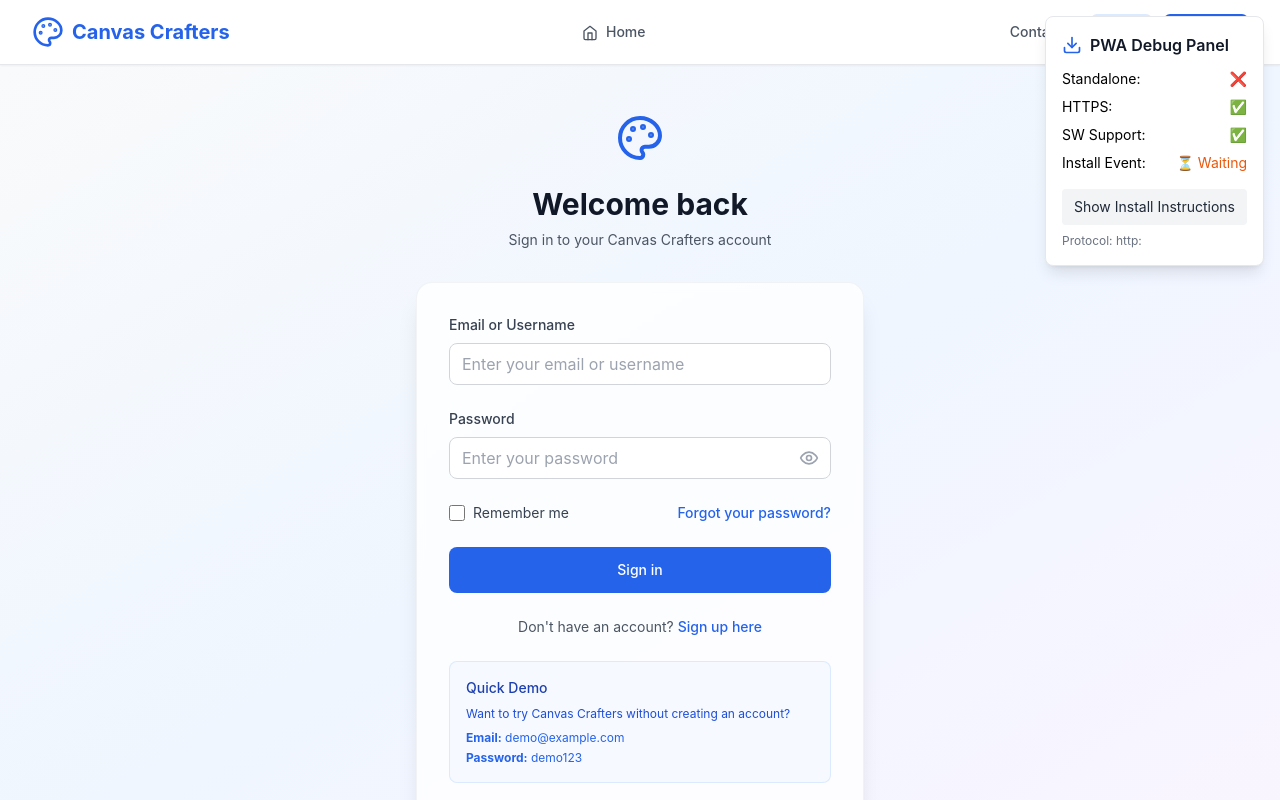
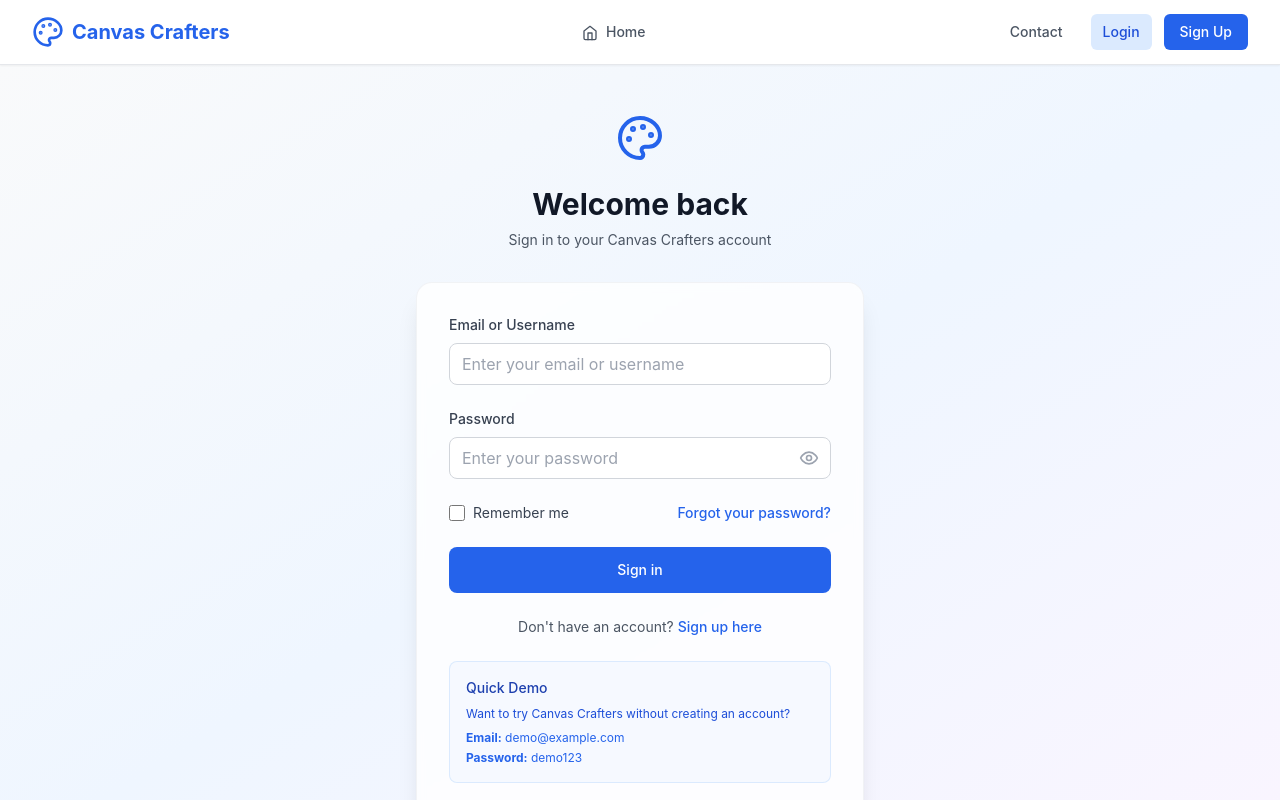
Before and after one commit to Venny-Shiru/canvas-crafters, a React (Vite) app in the folder client/: page /login in a window 1280 px wide. Shown: the top 800 px of the page. Built offline with nearby package versions, Linux system fonts and the light colour scheme.

Commit message:
Remove PWA debug panel, improve install experience with navbar button and cleaner popup

```diff
--- a/client/src/App.tsx
+++ b/client/src/App.tsx
@@ -6,7 +6,6 @@ import Navbar from './components/Navbar';
 import Footer from './components/Footer';
 import ProtectedRoute from './components/ProtectedRoute';
 import PWAInstallPrompt from './components/PWAInstallPrompt';
-import PWADebugPanel from './components/PWADebugPanel';
 
 // Pages
 import Home from './pages/Home';
@@ -166,7 +165,6 @@ function App() {
           </main>
           <Footer />
           <PWAInstallPrompt />
-          <PWADebugPanel />
         </div>
       </Router>
     </AuthProvider>
--- a/client/src/components/Navbar.tsx
+++ b/client/src/components/Navbar.tsx
@@ -1,4 +1,4 @@
-import React, { useState } from 'react';
+import React, { useState, useEffect } from 'react';
 import { Link, useNavigate, useLocation } from 'react-router-dom';
 import { useAuth } from '../contexts/AuthContext';
 import {
@@ -10,14 +10,59 @@ import {
   Home,
   Plus,
   Search,
-  Settings
+  Settings,
+  Download
 } from 'lucide-react';
+
+interface BeforeInstallPromptEvent extends Event {
+  prompt(): Promise<void>;
+  userChoice: Promise<{ outcome: 'accepted' | 'dismissed'; platform: string }>;
+}
 
 const Navbar: React.FC = () => {
   const { state, logout } = useAuth();
   const navigate = useNavigate();
   const location = useLocation();
   const [isMenuOpen, setIsMenuOpen] = useState(false);
+  const [deferredPrompt, setDeferredPrompt] = useState<BeforeInstallPromptEvent | null>(null);
+  const [showInstallButton, setShowInstallButton] = useState(false);
+
+  // PWA install prompt handling
+  useEffect(() => {
+    const handleBeforeInstallPrompt = (e: Event) => {
+      e.preventDefault();
+      setDeferredPrompt(e as BeforeInstallPromptEvent);
+      setShowInstallButton(true);
+    };
+
+    const handleAppInstalled = () => {
+      setDeferredPrompt(null);
+      setShowInstallButton(false);
+    };
+
+    window.addEventListener('beforeinstallprompt', handleBeforeInstallPrompt);
+    window.addEventListener('appinstalled', handleAppInstalled);
+
+    return () => {
+      window.removeEventListener('beforeinstallprompt', handleBeforeInstallPrompt);
+      window.removeEventListener('appinstalled', handleAppInstalled);
+    };
+  }, []);
+
+  const handleInstallClick = async () => {
+    if (!deferredPrompt) return;
+
+    try {
+      await deferredPrompt.prompt();
+      const result = await deferredPrompt.userChoice;
+      if (result.outcome === 'accepted') {
+        setShowInstallButton(false);
+      }
+    } catch (error) {
+      console.error('Install error:', error);
+    }
+    setDeferredPrompt(null);
+  };
 
   const handleLogout = () => {
     logout();
@@ -87,6 +132,19 @@ const Navbar: React.FC = () => {
             <NavLink to="/contact">
               Contact
             </NavLink>
+
+            {/* PWA Install Button */}
+            {showInstallButton && (
+              <button
+                onClick={handleInstallClick}
+                className="flex items-center space-x-2 px-3 py-2 bg-green-600 text-white rounded-md hover:bg-green-700 transition-colors duration-200 text-sm"
+                title="Install Canvas Crafters as an app"
+              >
+                <Download className="w-4 h-4" />
+                <span>Install App</span>
+              </button>
+            )}
+
             {state.isAuthenticated ? (
               <div className="relative group">
                 <button className="flex items-center space-x-2 p-2 rounded-md hover:bg-gray-100 transition-colors duration-200">
--- a/client/src/components/PWADebugPanel.tsx
+++ /dev/null
@@ -1,146 +0,0 @@
-import React, { useState, useEffect } from 'react';
-import { Download } from 'lucide-react';
-
-interface BeforeInstallPromptEvent extends Event {
-  prompt(): Promise<void>;
-  userChoice: Promise<{ outcome: 'accepted' | 'dismissed'; platform: string }>;
-}
-
-const PWADebugPanel: React.FC = () => {
-  const [installPrompt, setInstallPrompt] = useState<BeforeInstallPromptEvent | null>(null);
-  const [isInstalled, setIsInstalled] = useState(false);
-  const [debugInfo, setDebugInfo] = useState<any>({});
-
-  useEffect(() => {
-    const updateDebugInfo = () => {
-      setDebugInfo({
-        isStandalone: window.matchMedia && window.matchMedia('(display-mode: standalone)').matches,
-        isInWebAppiOS: (window.navigator as any).standalone === true,
-        userAgent: navigator.userAgent,
-        isSecureContext: window.isSecureContext,
-        protocol: window.location.protocol,
-        hasServiceWorker: 'serviceWorker' in navigator,
-        manifestSupported: 'manifest' in window.document.createElement('link'),
-      });
-    };
-
-    updateDebugInfo();
-
-    const handleBeforeInstallPrompt = (e: Event) => {
-      console.log('🎯 PWA: beforeinstallprompt fired!');
-      e.preventDefault();
-      setInstallPrompt(e as BeforeInstallPromptEvent);
-    };
-
-    const handleAppInstalled = () => {
-      console.log('✅ PWA: App installed!');
-      setIsInstalled(true);
-      setInstallPrompt(null);
-    };
-
-    window.addEventListener('beforeinstallprompt', handleBeforeInstallPrompt);
-    window.addEventListener('appinstalled', handleAppInstalled);
-
-    return () => {
-      window.removeEventListener('beforeinstallprompt', handleBeforeInstallPrompt);
-      window.removeEventListener('appinstalled', handleAppInstalled);
-    };
-  }, []);
-
-  const handleInstall = async () => {
-    if (!installPrompt) return;
-
-    try {
-      await installPrompt.prompt();
-      const result = await installPrompt.userChoice;
-      console.log('Install result:', result);
-    } catch (error) {
-      console.error('Install error:', error);
-    }
-  };
-
-  const forceShowInstallInstructions = () => {
-    alert(`
-PWA Installation Instructions:
-
-For Chrome/Edge Desktop:
-1. Click the install icon in the address bar
-2. Or use Chrome menu → Install Canvas Crafters
-
-For Chrome Mobile:
-1. Tap the menu (3 dots)
-2. Select "Install app" or "Add to Home screen"
-
-For Safari iOS:
-1. Tap the share button
-2. Select "Add to Home Screen"
-
-Note: HTTPS is required for PWA installation in production.
-Current protocol: ${window.location.protocol}
-    `);
-  };
-
-  return (
-    <div className="fixed top-4 right-4 bg-white dark:bg-gray-800 rounded-lg shadow-lg border border-gray-200 dark:border-gray-700 p-4 max-w-sm z-50">
-      <div className="flex items-center space-x-2 mb-3">
-        <Download className="w-5 h-5 text-blue-600" />
-        <h3 className="font-semibold text-gray-900 dark:text-white">PWA Debug Panel</h3>
-      </div>
-
-      <div className="space-y-2 text-sm">
-        <div className="flex justify-between">
-          <span>Standalone:</span>
-          <span className={debugInfo.isStandalone ? 'text-green-600' : 'text-red-600'}>
-            {debugInfo.isStandalone ? '✅' : '❌'}
-          </span>
-        </div>
-
-        <div className="flex justify-between">
-          <span>HTTPS:</span>
-          <span className={debugInfo.isSecureContext ? 'text-green-600' : 'text-red-600'}>
-            {debugInfo.isSecureContext ? '✅' : '❌'}
-          </span>
-        </div>
-
-        <div className="flex justify-between">
-          <span>SW Support:</span>
-          <span className={debugInfo.hasServiceWorker ? 'text-green-600' : 'text-red-600'}>
-            {debugInfo.hasServiceWorker ? '✅' : '❌'}
-          </span>
-        </div>
-
-        <div className="flex justify-between">
-          <span>Install Event:</span>
-          <span className={installPrompt ? 'text-green-600' : 'text-orange-600'}>
-            {installPrompt ? '✅ Ready' : '⏳ Waiting'}
-          </span>
-        </div>
-      </div>
-
-      <div className="mt-4 space-y-2">
-        {installPrompt && (
-          <button
-            onClick={handleInstall}
-            className="w-full bg-blue-600 text-white px-3 py-2 rounded text-sm hover:bg-blue-700"
-          >
-            <Download className="w-4 h-4 inline mr-2" />
-            Install App
-          </button>
-        )}
-
-        <button
-          onClick={forceShowInstallInstructions}
-          className="w-full bg-gray-100 dark:bg-gray-700 text-gray-800 dark:text-gray-200 px-3 py-2 rounded text-sm hover:bg-gray-200 dark:hover:bg-gray-600"
-        >
-          Show Install Instructions
-        </button>
-      </div>
-
-      <div className="mt-2 text-xs text-gray-500">
-        Protocol: {debugInfo.protocol}
-      </div>
-    </div>
-  );
-};
-
-export default PWADebugPanel;
--- a/client/src/components/PWAInstallPrompt.tsx
+++ b/client/src/components/PWAInstallPrompt.tsx
@@ -38,7 +38,7 @@ const PWAInstallPrompt: React.FC = () => {
           console.log('PWA Install: Showing install prompt');
           setShowInstallPrompt(true);
         }
-      }, 1000); // Reduced delay for testing
+      }, 2000); // Reasonable delay for better UX
     };
 
     // Listen for app installed event
@@ -93,7 +93,7 @@ const PWAInstallPrompt: React.FC = () => {
     const dismissedTime = localStorage.getItem('pwa-install-dismissed');
     if (dismissedTime) {
       const hoursSinceDismissed = (Date.now() - parseInt(dismissedTime)) / (1000 * 60 * 60);
-      if (hoursSinceDismissed < 24) {
+      if (hoursSinceDismissed < 72) { // Increased to 72 hours to be less intrusive
         setShowInstallPrompt(false);
       }
     }
@@ -104,16 +104,16 @@ const PWAInstallPrompt: React.FC = () => {
   }
 
   return (
-    <div className="fixed bottom-4 left-4 right-4 md:left-auto md:right-4 md:max-w-sm z-50">
-      <div className="bg-white dark:bg-gray-800 rounded-lg shadow-lg border border-gray-200 dark:border-gray-700 p-4">
-        <div className="flex items-start justify-between mb-3">
+    <div className="fixed bottom-4 right-4 max-w-sm z-40">
+      <div className="bg-white dark:bg-gray-800 rounded-lg shadow-xl border border-gray-200 dark:border-gray-700 p-3">
+        <div className="flex items-start justify-between mb-2">
           <div className="flex items-center space-x-2">
-            <div className="bg-blue-100 dark:bg-blue-900 p-2 rounded-lg">
-              <Download className="w-5 h-5 text-blue-600 dark:text-blue-400" />
+            <div className="bg-blue-100 dark:bg-blue-900 p-1.5 rounded">
+              <Download className="w-4 h-4 text-blue-600 dark:text-blue-400" />
             </div>
             <div>
-              <h3 className="font-semibold text-gray-900 dark:text-white text-sm">
-                Install Canvas Crafters
+              <h3 className="font-medium text-gray-900 dark:text-white text-sm">
+                Install App
               </h3>
             </div>
           </div>
@@ -125,22 +125,22 @@ const PWAInstallPrompt: React.FC = () => {
           </button>
         </div>
 
-        <p className="text-sm text-gray-600 dark:text-gray-300 mb-4">
-          Get faster access and a better experience with our app!
+        <p className="text-xs text-gray-600 dark:text-gray-300 mb-3">
+          Get faster access and offline capability
         </p>
 
         <div className="flex space-x-2">
           <button
             onClick={handleInstallClick}
-            className="flex-1 bg-blue-600 text-white px-3 py-2 rounded-lg text-sm font-medium hover:bg-blue-700 transition-colors"
+            className="flex-1 bg-blue-600 text-white px-3 py-1.5 rounded text-xs font-medium hover:bg-blue-700 transition-colors"
           >
-            Install App
+            Install
           </button>
           <button
             onClick={handleDismiss}
-            className="px-3 py-2 text-gray-600 dark:text-gray-300 text-sm hover:text-gray-800 dark:hover:text-gray-100 transition-colors"
+            className="px-3 py-1.5 text-gray-600 dark:text-gray-300 text-xs hover:text-gray-800 dark:hover:text-gray-100 transition-colors"
           >
-            Not now
+            Later
           </button>
         </div>
       </div>
```
